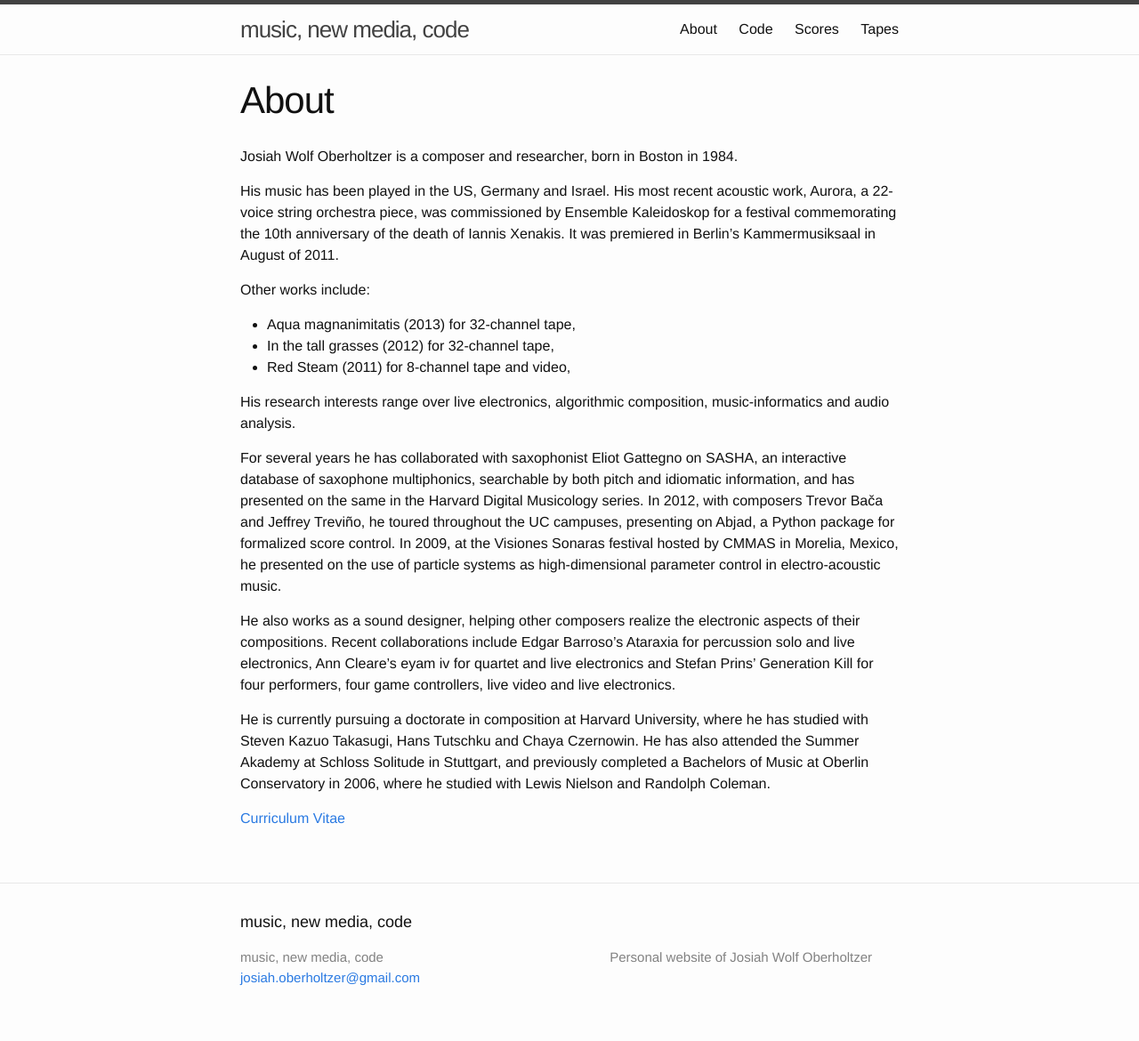
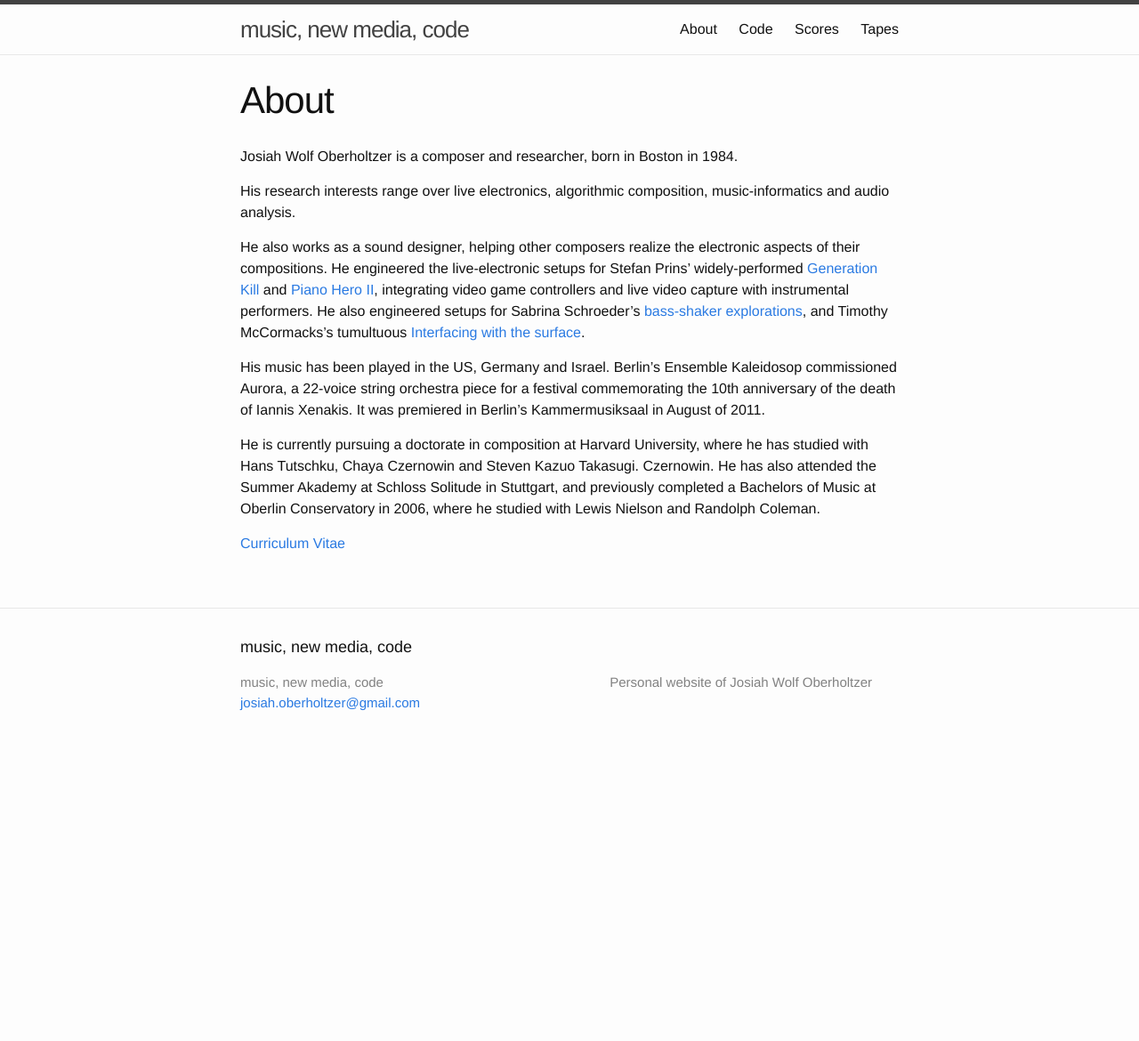
Before and after one commit to josiah-wolf-oberholtzer/josiah-wolf-oberholtzer.github.io, a Jekyll site: the page built from about.md, in a window 1280 px wide. Shown: the whole page at 89% size. Built offline with Jekyll 4.4.1, drawn with Linux system fonts in a browser that asks for light colours; after the commit the page ends 900 px from its top, so only the background shows below that.

Commit message:
Updated about page.

```diff
--- a/about.md
+++ b/about.md
@@ -6,42 +6,34 @@ permalink: /about/
 
 Josiah Wolf Oberholtzer is a composer and researcher, born in Boston in 1984.
 
-His music has been played in the US, Germany and Israel. His most recent
-acoustic work, Aurora, a 22-voice string orchestra piece, was commissioned by
-Ensemble Kaleidoskop for a festival commemorating the 10th anniversary of the
-death of Iannis Xenakis. It was premiered in Berlin's Kammermusiksaal in August
-of 2011.
-
-Other works include:
-
-- Aqua magnanimitatis (2013) for 32-channel tape,
-- In the tall grasses (2012) for 32-channel tape,
-- Red Steam (2011) for 8-channel tape and video,
-
 His research interests range over live electronics, algorithmic composition,
 music-informatics and audio analysis.
 
-For several years he has collaborated with saxophonist Eliot Gattegno on SASHA,
-an interactive database of saxophone multiphonics, searchable by both pitch and
-idiomatic information, and has presented on the same in the Harvard Digital
-Musicology series. In 2012, with composers Trevor Bača and Jeffrey Treviño, he
-toured throughout the UC campuses, presenting on Abjad, a Python package for
-formalized score control. In 2009, at the Visiones Sonaras festival hosted by
-CMMAS in Morelia, Mexico, he presented on the use of particle systems as
-high-dimensional parameter control in electro-acoustic music.
+
 
 He also works as a sound designer, helping other composers realize the
-electronic aspects of their compositions. Recent collaborations include Edgar
-Barroso's Ataraxia for percussion solo and live electronics, Ann Cleare's eyam
-iv for quartet and live electronics and Stefan Prins' Generation Kill for four
-performers, four game controllers, live video and live electronics.
+electronic aspects of their compositions. He engineered the live-electronic
+setups for Stefan Prins' widely-performed [Generation Kill][genkill] and [Piano
+Hero II][ph2], integrating video game controllers and live video capture with
+instrumental performers. He also engineered setups for Sabrina Schroeder's
+[bass-shaker explorations][shakers], and Timothy McCormacks's tumultuous
+[Interfacing with the surface][surface].
+
+His music has been played in the US, Germany and Israel. Berlin's Ensemble
+Kaleidosop commissioned Aurora, a 22-voice string orchestra piece for a
+festival commemorating the 10th anniversary of the death of Iannis Xenakis. It
+was premiered in Berlin's Kammermusiksaal in August of 2011.
 
 He is currently pursuing a doctorate in composition at Harvard University,
-where he has studied with Steven Kazuo Takasugi, Hans Tutschku and Chaya
-Czernowin. He has also attended the Summer Akademy at Schloss Solitude in
-Stuttgart, and previously completed a Bachelors of Music at Oberlin
+where he has studied with Hans Tutschku, Chaya Czernowin and Steven Kazuo
+Takasugi. Czernowin. He has also attended the Summer Akademy at Schloss
+Solitude in Stuttgart, and previously completed a Bachelors of Music at Oberlin
 Conservatory in 2006, where he studied with Lewis Nielson and Randolph Coleman.
 
 [Curriculum Vitae][cv]
 
 [cv]: /assets/pdfs/JosiahWolfOberholtzer_CV.pdf
+[genkill]: http://vimeo.com/63164780
+[ph2]: http://vimeo.com/67093231
+[shakers]: https://www.youtube.com/watch?v=pmhTjWLeZtM
+[surface]: https://soundcloud.com/timothy-mccormack/interfacing-with-the-surface
```
